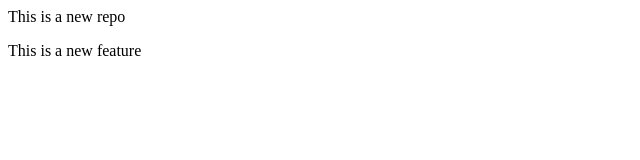
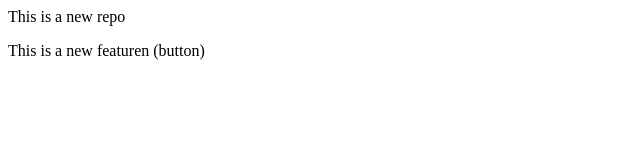
Before and after one commit to malviyadharmendra771-wq/localrepo, a plain HTML site: page index.html in a window 1280 px wide. Shown: the full height of the page, 0-640 px from the left. Drawn offline with Linux system fonts and the light colour scheme.

Commit message:
Add button

```diff
--- a/index.html
+++ b/index.html
@@ -1,2 +1,2 @@
 <p>This is a new repo</p>
-<p>This is a new feature</p>
+<p>This is a new featuren (button)</p>
```
